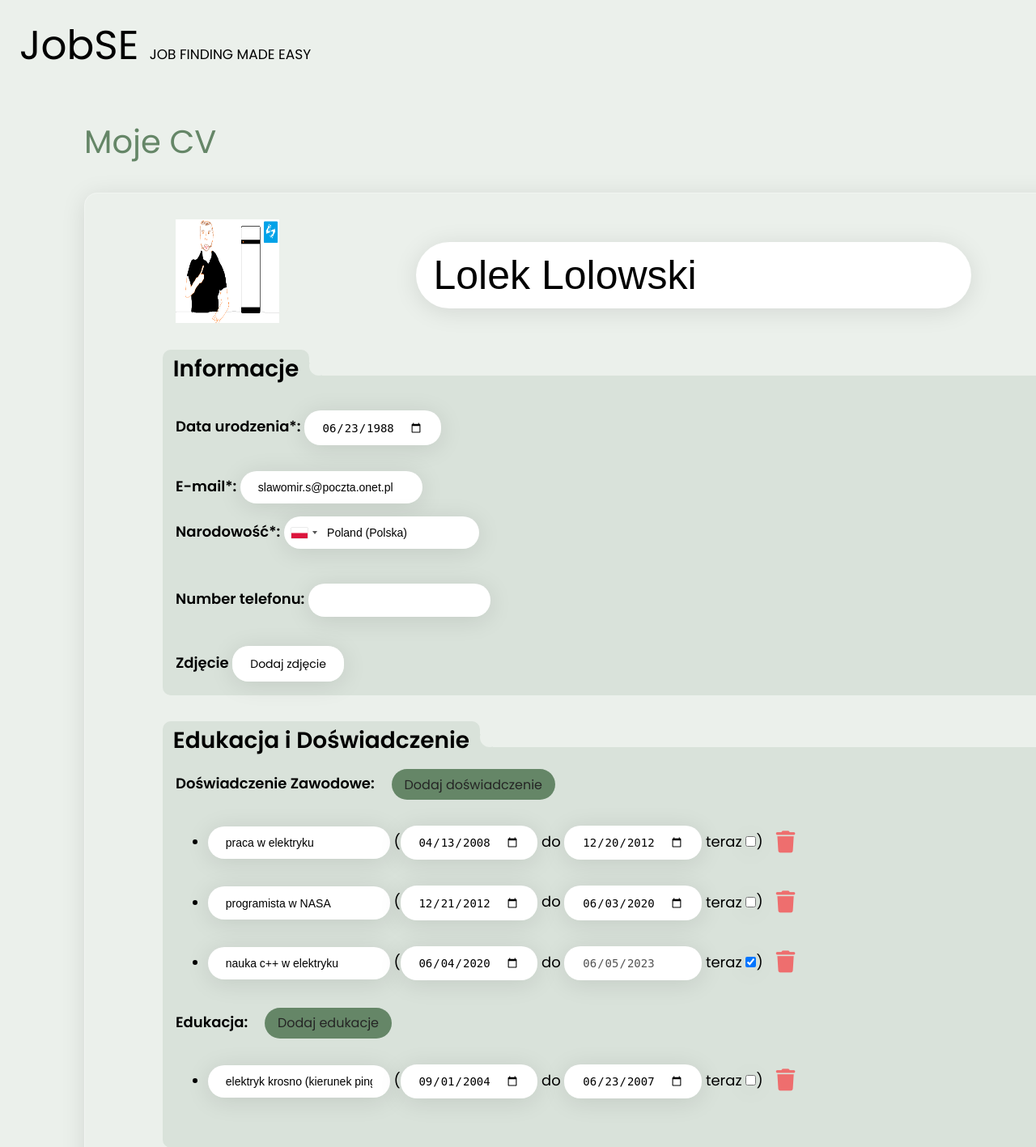
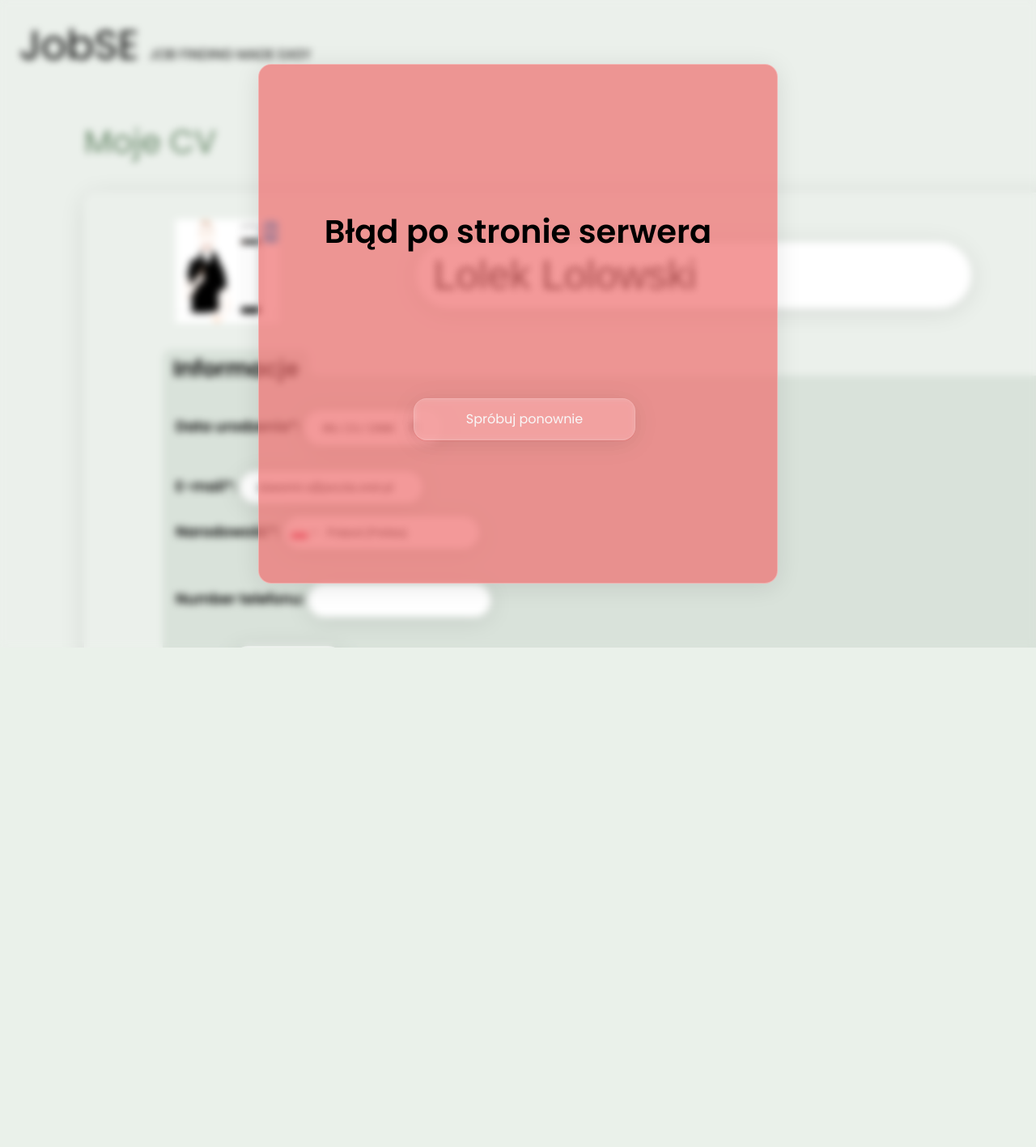
Before and after one commit to Siwek9/job-search-website, a PHP site: page /job-search-website/cv-edit.php in a window 1280 px wide; the page is wider, and only the part inside the window is pictured. Shown: the top 1417 px of that part at 81% size. After the commit the page ends 800 px from the top of that part, so only its background shows below. Run offline with PHP 8.4, Linux system fonts and the light colour scheme; a user stored in the database is signed in; data comes from the database, SQL or seed files in the repository; some libraries are stand-ins or nearby versions.

Commit message:
Error message

```diff
--- a/assets/styles/start_page.css
+++ b/assets/styles/start_page.css
@@ -289,7 +289,7 @@ footer{
     justify-content: center;
     text-align: center;
     align-items: center;
-    top: 87%;
+    top: 85%;
     padding: 0.4rem 0;
     border-radius: 10px 10px 0 0;
 }
@@ -531,3 +531,45 @@ input[type="text"]:focus, input[type="email"]:focus,input[type="password"]:focus
     flex-direction: row;
     flex-wrap: wrap;
 }
+
+#errorBack{
+    z-index: 200;
+    opacity: 1;
+    backdrop-filter: blur(5px);
+    user-select: none;
+    width: 100%;
+    height: 100%;
+    position: fixed;
+    display: flex;
+    justify-content: center;
+    align-items: center;
+    top: 50%;
+    left: 50%;
+    transform: translate(-50%,-50%);
+}
+
+#error-message{
+    font: 600 40px Poppins;
+    display: flex;
+    justify-content: space-evenly;
+    align-items: center;
+    flex-direction: column;
+    width: 40rem;
+    height: 40rem;
+    border-radius: 16px;
+    box-shadow: 0 4px 30px rgba(0, 0, 0, 0.1);
+    backdrop-filter: blur(5px);
+    border: 1px solid rgba(255, 255, 255, 0.3);
+    background: rgba(238, 110, 110, 0.7);
+}
+
+#error-message button{
+    cursor: pointer;
+    color: #f8f8f8;
+    background: rgba(255, 255, 255, 0.3);
+    border-radius: 16px;
+    box-shadow: 0 4px 30px rgba(0, 0, 0, 0.1);
+    backdrop-filter: blur(5px);
+    border: 1px solid rgba(255, 255, 255, 0.1);
+    padding: 0.8rem 4rem;
+}
--- a/cv-edit.js
+++ b/cv-edit.js
@@ -187,17 +187,21 @@ $(document).ready(function() {
                     var result = JSON.parse(r);
                 }
                 catch(error) {
-                    $("#error-message").text("Wystąpił nieoczekiwany błąd po stronie serwera.<br> Proszę spróbować jeszcze raz.");
+                    $("#error").text("Wystąpił nieoczekiwany błąd po stronie serwera.<br> Proszę spróbować jeszcze raz.");
+                    $(errorBack).css("opacity", 1)
+                    $(errorBack).css("z-index", 200)
                     return;
                 }
 
                 if (result.success) {
                     finishCV(result.accountID);
-                    $("#error-message").text();
+                    $("#error").text();
                 }
                 else {
                     if (result.error.message == undefined) {
-                        $("#error-message").text("Wystąpił nieoczekiwany błąd.");
+                        $("#error").text("Wystąpił nieoczekiwany błąd po stronie serwera.<br> Proszę spróbować jeszcze raz.");
+                        $(errorBack).css("opacity", 1)
+                        $(errorBack).css("z-index", 200)
                         return;
                     }
                     $("#error-message").text(result.error.message);
--- a/cv-edit.php
+++ b/cv-edit.php
@@ -251,9 +251,15 @@
                 <!-- DATA: About Me -->
                 <textarea maxlength="500" style="resize: none" name="description" id="" cols="30" rows="10"><?php echo $userData['about_me'] ?></textarea>
             </div>
-            <div id="error-message"></div>
             <!-- DATA: Save CV -->
-            <button id="save">Zapisz CV</button>
+            <button style="margin: 0;" id="save">Zapisz CV</button>
+            <div id="errorBack">
+                <div id="error-message">
+                    <div id="error">Błąd po stronie serwera </div>
+                    <button>Spróbuj ponownie</button>
+                </div>
+            </div>
+            <div style="margin-top: 1rem;">* - informacje obowiązkowe</div>
         </form>
         <br>
         <br>
```
